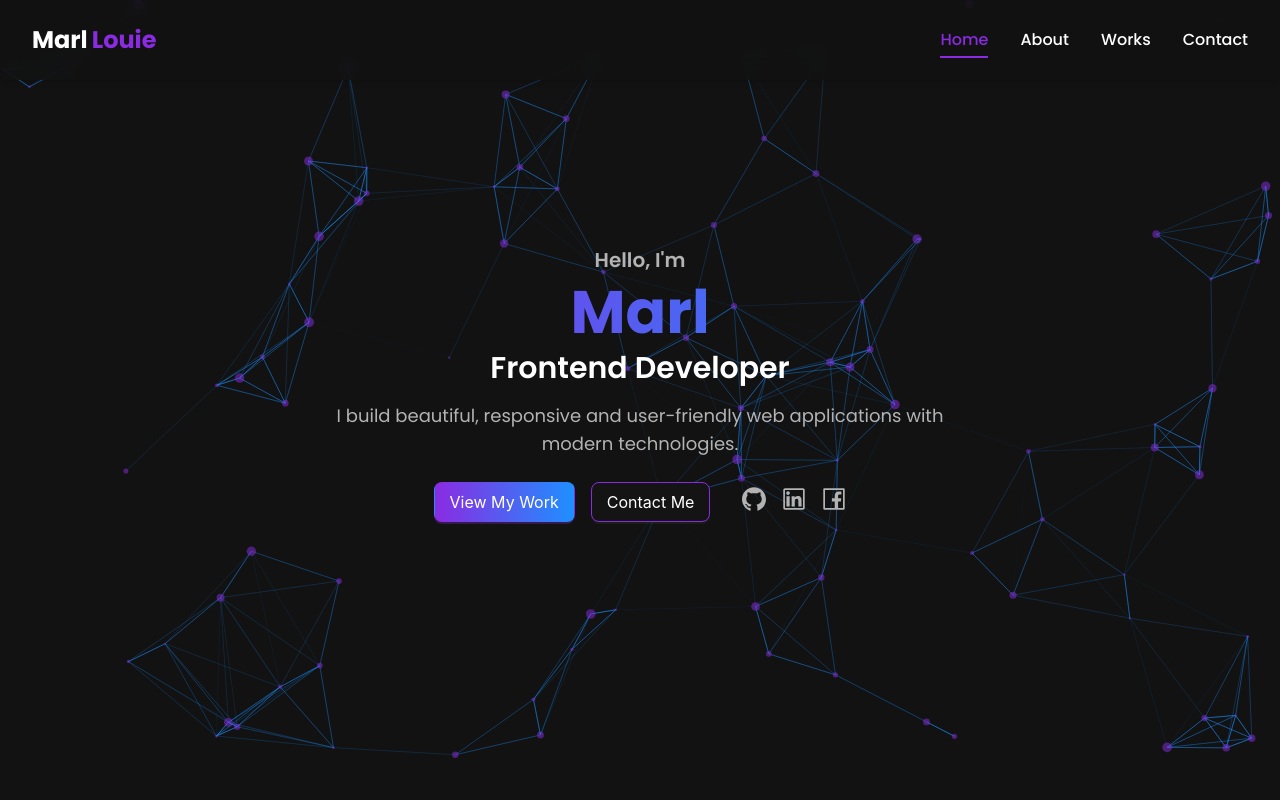
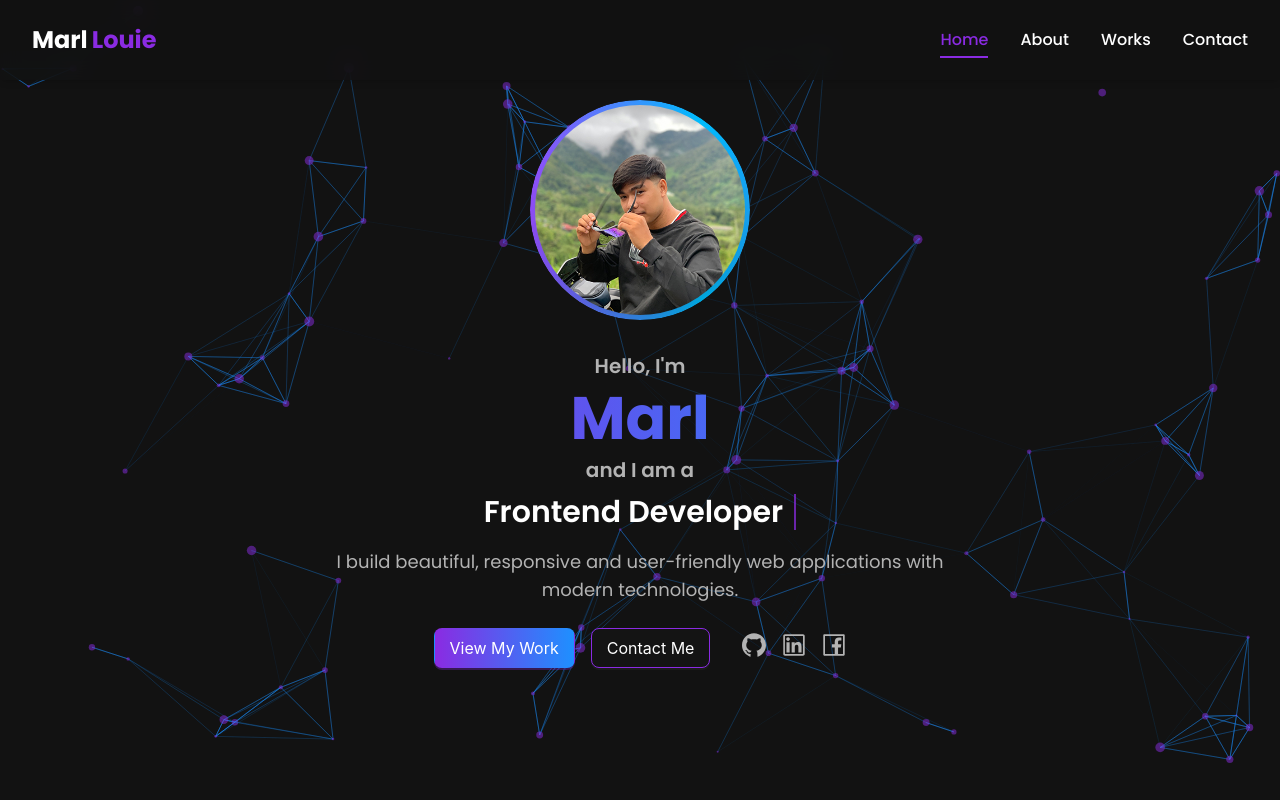
Before and after one commit to Marl6/portfolioV2, a React (Vite) app: page /portfolioV2/home in a window 1280 px wide. Built offline with nearby package versions, Linux system fonts and the light colour scheme.

Commit message:
💄changes in ui, added picture

```diff
--- a/package.json
+++ b/package.json
@@ -14,6 +14,7 @@
   },
   "dependencies": {
     "antd": "^5.14.1",
+    "framer-motion": "^12.5.0",
     "react": "^19.0.0",
     "react-dom": "^19.0.0",
     "react-icons": "^5.0.1",
--- /dev/null
+++ b/src/components/ProfilePicture/ProfilePicture.tsx
@@ -0,0 +1,59 @@
+import React from "react";
+import { motion } from "framer-motion";
+
+interface ProfilePictureProps {
+  size?: number;
+  className?: string;
+}
+
+const ProfilePicture: React.FC<ProfilePictureProps> = ({
+  size = 50,
+  className = "",
+}) => {
+  return (
+    <div
+      className={`relative rounded-full overflow-hidden ${className}`}
+      style={{ width: `${size + 70}px`, height: `${size + 70}px` }}
+    >
+      {/* Gradient border using framer-motion */}
+      <motion.div
+        className="absolute inset-0 rounded-full"
+        style={{
+          background:
+            "linear-gradient(90deg, #8A2BE2, #FF00FF, #00BFFF, #8A2BE2)",
+          backgroundSize: "400% 400%",
+          zIndex: 0,
+        }}
+        animate={{
+          backgroundPosition: ["0% 50%", "100% 50%", "0% 50%"],
+        }}
+        transition={{
+          duration: 8,
+          repeat: Infinity,
+          ease: "linear",
+        }}
+      />
+
+      {/* Smaller inner circle for the actual image */}
+      <div
+        className="absolute rounded-full overflow-hidden shadow-2xl"
+        style={{
+          top: "5px",
+          left: "5px",
+          right: "5px",
+          bottom: "5px",
+          zIndex: 1,
+        }}
+      >
+        <img
+          loading="lazy"
+          src="src/assets/img/marl.jpg"
+          alt="Profile"
+          className="w-full h-full object-cover"
+        />
+      </div>
+    </div>
+  );
+};
+
+export default ProfilePicture;
--- a/src/pages/Home/Home.tsx
+++ b/src/pages/Home/Home.tsx
@@ -1,3 +1,4 @@
+import React, { useState, useEffect } from "react";
 import { Button, Space } from "antd";
 import {
   GithubOutlined,
@@ -6,18 +7,71 @@ import {
 } from "@ant-design/icons";
 import { Link } from "react-router-dom";
 import ParticlesBackground from "../../components/ParticlesBackground/ParticlesBackground";
+import ProfilePicture from "../../components/ProfilePicture/ProfilePicture";
 
 const Home = () => {
+  const roles = ["Frontend Developer", "Student", "Wanderer"];
+  const [currentRole, setCurrentRole] = useState("");
+  const [currentRoleIndex, setCurrentRoleIndex] = useState(0);
+  const [isDeleting, setIsDeleting] = useState(false);
+  const [typingSpeed, setTypingSpeed] = useState(150);
+
+  useEffect(() => {
+    const handleTyping = () => {
+      const fullText = roles[currentRoleIndex];
+
+      // If deleting
+      if (isDeleting) {
+        setCurrentRole(fullText.substring(0, currentRole.length - 1));
+        setTypingSpeed(80); // Faster when deleting
+
+        // If deleted completely, start typing the next role
+        if (currentRole === "") {
+          setIsDeleting(false);
+          setCurrentRoleIndex((prevIndex) => (prevIndex + 1) % roles.length);
+          setTypingSpeed(150); // Normal speed for typing
+        }
+      }
+      // If typing
+      else {
+        setCurrentRole(fullText.substring(0, currentRole.length + 1));
+
+        // If completed typing, pause before deleting
+        if (currentRole === fullText) {
+          setTypingSpeed(2000); // Pause at the end of typing
+          setTimeout(() => {
+            setIsDeleting(true);
+            setTypingSpeed(80); // Faster when deleting
+          }, 2000);
+        }
+      }
+    };
+
+    const timer = setTimeout(handleTyping, typingSpeed);
+    return () => clearTimeout(timer);
+  }, [currentRole, currentRoleIndex, isDeleting, roles, typingSpeed]);
+
   return (
     <div className="relative h-screen w-full flex justify-center items-center text-center overflow-hidden">
       <ParticlesBackground />
 
       <div className="z-[2] max-w-3xl px-4 sm:px-6 lg:px-8">
+        <div className="mb-8">
+          <ProfilePicture size={150} className="mx-auto" />
+        </div>
         <h3 className="text-xl text-dark-text-secondary mb-2">Hello, I'm</h3>
         <h1 className="text-5xl md:text-6xl font-bold mb-2 bg-gradient-to-r from-primary to-secondary bg-clip-text text-transparent">
           Marl
         </h1>
-        <h2 className="text-2xl md:text-3xl mb-4">Frontend Developer</h2>
+        <h3 className="text-xl text-dark-text-secondary mb-2">and I am a</h3>
+
+        <h2 className="text-2xl md:text-3xl mb-4 h-10 flex justify-center items-center">
+          {currentRole}
+          <span className="border-r-2 border-primary ml-1 animate-pulse">
+            &nbsp;
+          </span>
+        </h2>
+
         <p className="text-lg text-dark-text-secondary max-w-2xl mx-auto mb-6">
           I build beautiful, responsive and user-friendly web applications with
           modern technologies.
```
Also changed, not shown: src/assets/img/marl.jpg (added), 1 other file (tests, documents, lock files or other folders).
